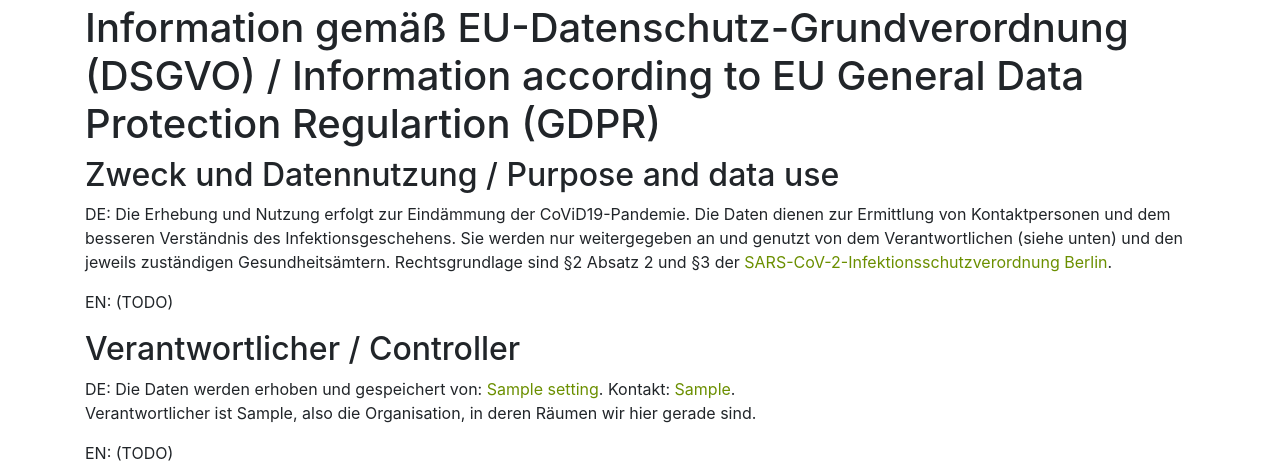
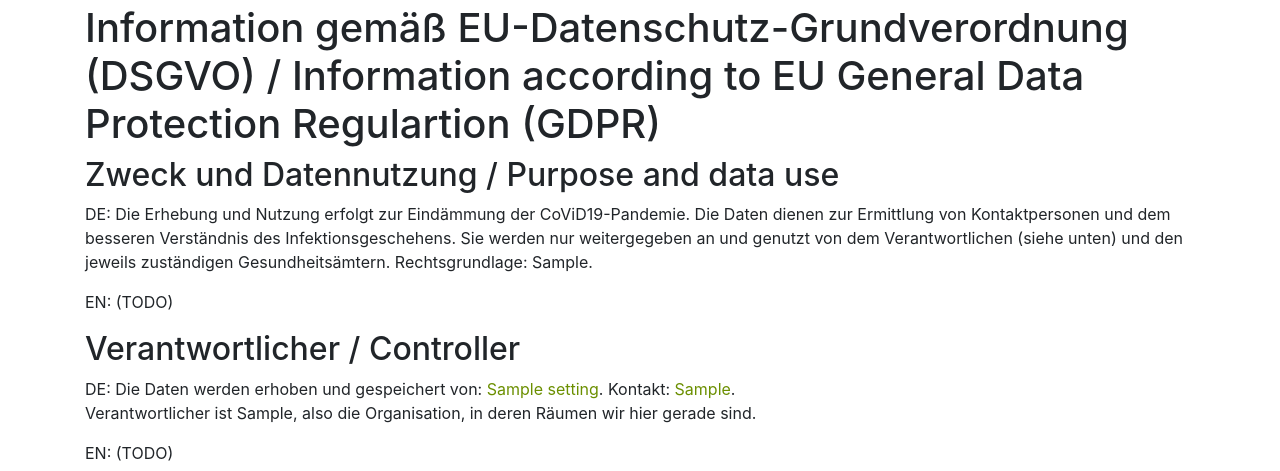
Before and after one commit to prechelt/anwesende, a Django app: template anwesende/templates/room/visit.html in a window 1280 px wide. Shown: the part 56-527 px from the top of the page. Run offline with Django 3.2, Linux system fonts and the light colour scheme; tables that the repository leaves empty hold one stand-in row (values such as "Sample post"); the template is opened without the code that fills it: values that come from a table or form of the project are taken from there, most other values are stand-ins (such as "Sample title", 1, 10 or a date in 2020); some libraries are stand-ins or nearby versions.

Commit message:
privacy.html: introduce LEGAL_BASIS_DE and _EN

```diff
--- a/anwesende/templates/room/privacy.html
+++ b/anwesende/templates/room/privacy.html
@@ -11,12 +11,7 @@
   Verständnis des Infektionsgeschehens.
   Sie werden nur weitergegeben an und genutzt von dem Verantwortlichen
   (siehe unten) und den jeweils zuständigen Gesundheitsämtern.
-  <!-- ADAPT -->
-  Rechtsgrundlage sind
-  §2 Absatz 2 und §3 der
-  <a href="https://www.berlin.de/corona/massnahmen/verordnung/"
-  >SARS-CoV-2-Infektionsschutzverordnung Berlin</a>.
-  <!-- END ADAPT -->
+  Rechtsgrundlage: {{ settings.LEGAL_BASIS_DE }}.
 </p>
 <p>
   <span class="languagemark">EN:</span>
--- a/config/settings/base.py
+++ b/config/settings/base.py
@@ -281,7 +281,9 @@ DATA_CONTACT = env('DATA_CONTACT')  # Datenverwalter/in email address
 DATA_RETENTION_DAYS = env.int('DATA_RETENTION_DAYS', 28)
 DUMMY_ORG = "uni-dummy.de"
 GDPR_PROCESSOR_URL = env('GDPR_PROCESSOR_URL')
-GDPR_PROCESSOR_NAME = env('GDPR_PROCESSOR_NAME')
+GDPR_PROCESSOR_NAME = env('GDPR_PROCESSOR_NAME').strip('\"\'')
+LEGAL_BASIS_DE = env('LEGAL_BASIS_DE').strip('\"\'')
+LEGAL_BASIS_EN = env('LEGAL_BASIS_EN').strip('\"\'')
 MIN_OVERLAP_MINUTES = env.int('MIN_OVERLAP_MINUTES', 15)
 SEAT_KEY = env('SEAT_KEY')
 SHORTURL_PREFIX = env('SHORTURL_PREFIX')
```
